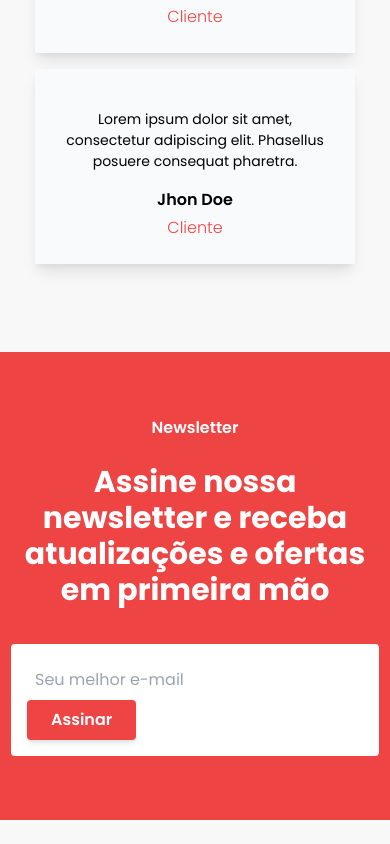
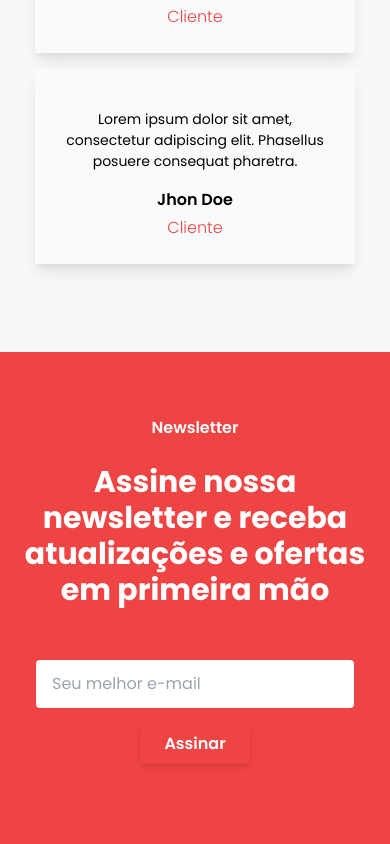
Before and after one commit to MateusOli21/yourcar-web, a Next.js app: page / in a window 390 px wide. Shown: the part 4066-4910 px from the top of the page. Before the commit the page ends 4886 px from the top, so only its background shows below. Built offline with nearby package versions, Linux system fonts and the light colour scheme.

Commit message:
adjust: responsiveness to newsletter input component.

```diff
--- a/src/components/elements/customs/NewsletterInput.tsx
+++ b/src/components/elements/customs/NewsletterInput.tsx
@@ -2,10 +2,10 @@ import React from 'react';
 import { PrimaryButton } from '../buttons';
 
 const NewsletterInput: React.FC = () => (
-  <div className="mt-9 p-4 bg-white rounded">
+  <div className="flex flex-col items-center md:flex-row mt-9 p-4 md:bg-white rounded">
     <input
       placeholder="Seu melhor e-mail"
-      className="py-2 px-2 mr-1 focus:outline-none"
+      className=" w-full py-3 px-4 mb-4 rounded md:rounded-none md:mb-0 md:py-2 md:px-2 md:mr-1 focus:outline-none"
     />
     <PrimaryButton>Assinar</PrimaryButton>
   </div>
```
